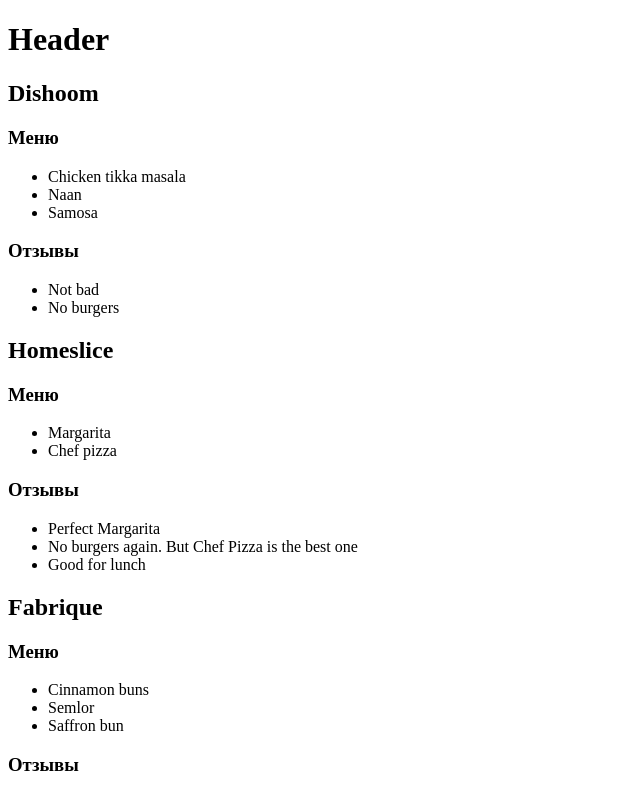
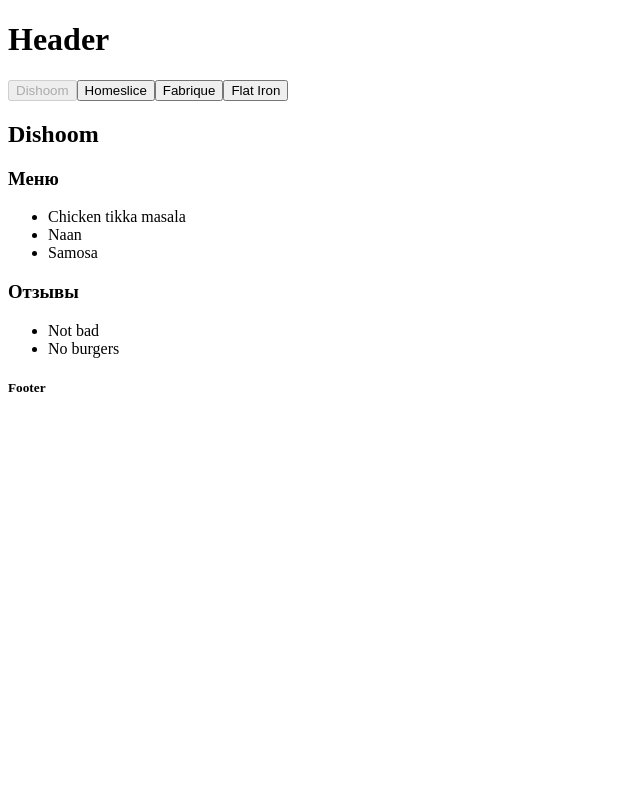
Before and after one commit to ta-ni/react-20240311, a React (Vite) app: page / in a window 1280 px wide. Shown: the top 795 px of the page, without its empty margins (0-640 px from the left). Built offline with nearby package versions, Linux system fonts and the light colour scheme.

Commit message:
Create restaurant tabs. Add switching between restaurants after click on tab.

```diff
--- a/src/App.jsx
+++ b/src/App.jsx
@@ -1,10 +1,21 @@
-import {Layout} from "./components/layout/component.jsx";
-import { Restaurants } from "./components/restaurants/component.jsx";
+import { useState } from 'react';
+import { Layout } from "./components/layout/component.jsx";
+import { RestaurantTabs } from "./components/restaurant-tabs/component.jsx";
+import { Restaurant } from "./components/restaurant/component.jsx";
+import { restaurants } from "./constants/mock.js";
 
 export const App = () => {
+    const [currentRestaurantIndex, setCurrentRestaurantIndex] = useState(0);
+    const currentRestaurant = restaurants[currentRestaurantIndex];
+
     return (
         <Layout>
-            <Restaurants/>
+            <RestaurantTabs
+                restaurants={restaurants}
+                onTabClick={setCurrentRestaurantIndex}
+                currentIndex={currentRestaurantIndex}
+            />
+            {<Restaurant restaurant={currentRestaurant}/>}
         </Layout>
     )
 }
--- /dev/null
+++ b/src/components/restaurant-tabs/component.jsx
@@ -0,0 +1,10 @@
+import {Tab} from "../tab/component.jsx";
+
+export const RestaurantTabs = ({restaurants, onTabClick, currentIndex}) => {
+    return (restaurants.map((restaurant, index) => {
+        return (<Tab title={restaurant.name}
+                    onClick={() => onTabClick(index)}
+                    isActive={index === currentIndex}
+        />)
+    }))
+}
--- a/src/components/restaurants/component.jsx
+++ /dev/null
@@ -1,10 +0,0 @@
-import { restaurants } from '../../constants/mock.js';
-import { Restaurant } from '../restaurant/component.jsx';
-
-export const Restaurants = () => {
-    return (
-        <div>
-            {!!restaurants.length && restaurants.map(restaurant => <Restaurant restaurant={restaurant}/>)}
-        </div>
-    )
-}
--- /dev/null
+++ b/src/components/tab/component.jsx
@@ -0,0 +1,3 @@
+export const Tab = ({title, onClick, isActive}) => {
+    return (<button onClick={onClick} disabled={isActive}>{title}</button>);
+}
```
